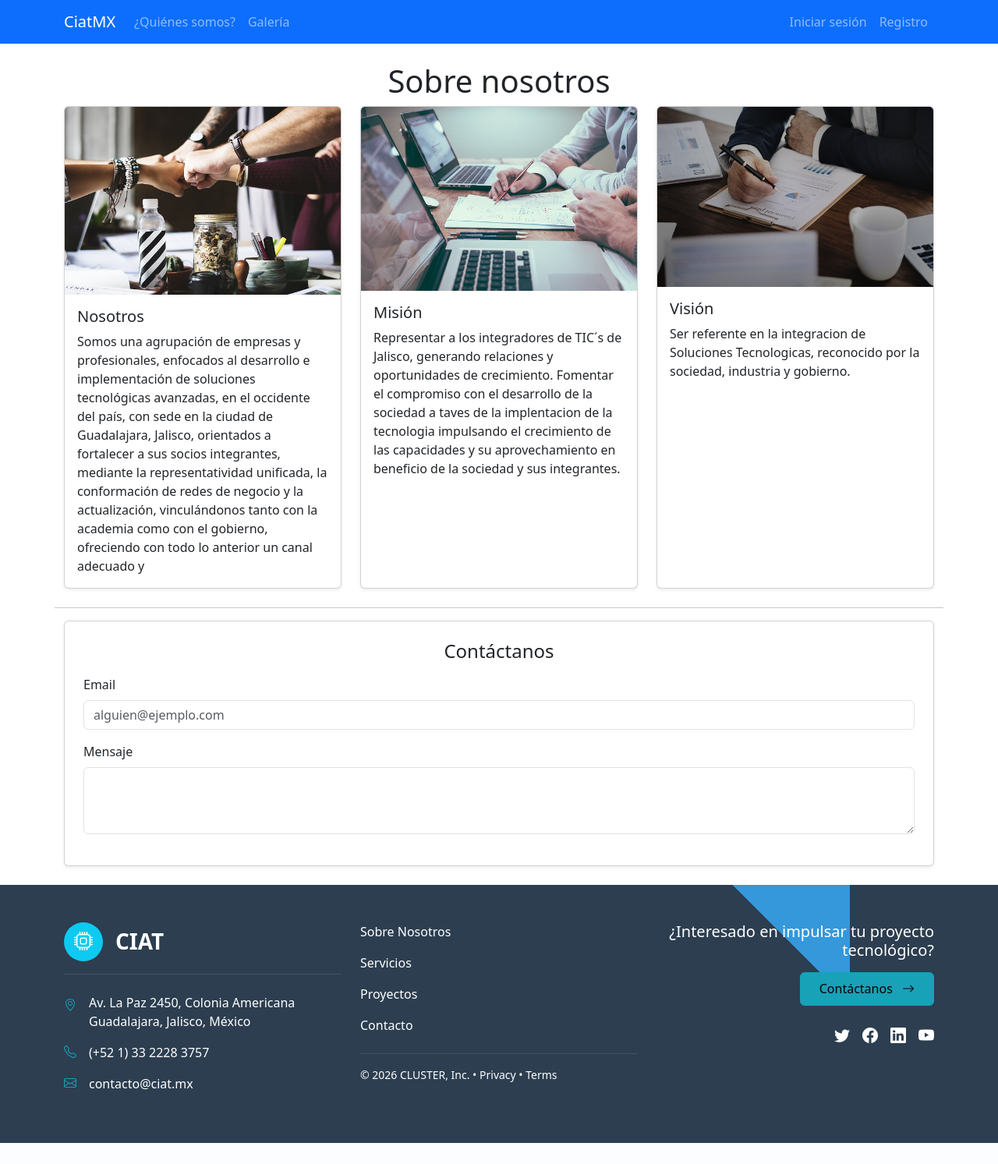
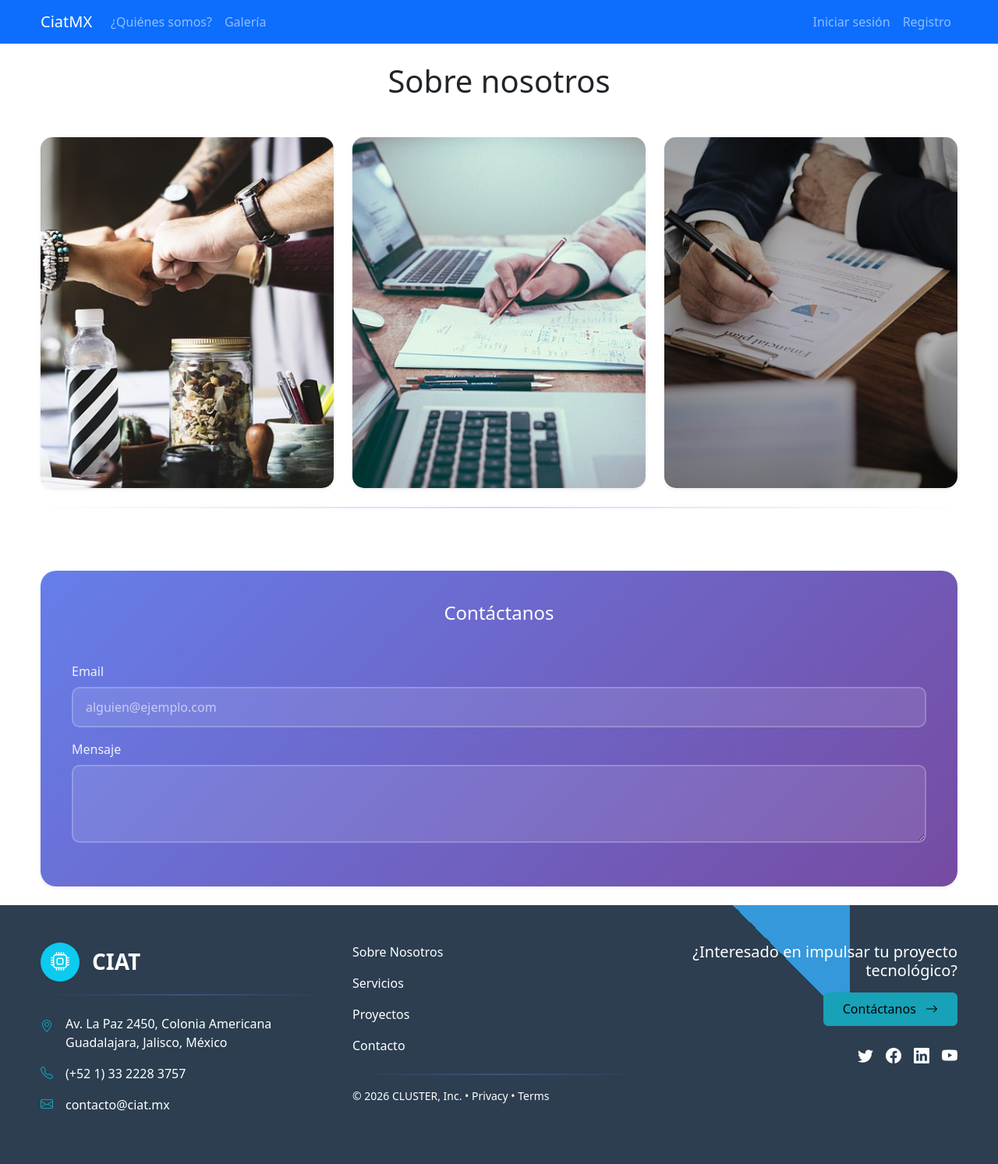
Before and after one commit to rubendcdev/cluster-webapp, a Flask app: page /about in a window 1280 px wide. Shown: the whole page at 78% size. Before the commit the page ends 1466 px from the top, so only its background shows below. Run offline with Flask 3, Linux system fonts and the light colour scheme.

Commit message:
Implementación de diseño sobre nosotros

```diff
--- /dev/null
+++ b/app/static/css/about.css
@@ -0,0 +1,289 @@
+/* Estilos para la página About */
+
+/* Animaciones y transiciones */
+@keyframes fadeInUp {
+    from {
+        opacity: 0;
+        transform: translateY(30px);
+    }
+    to {
+        opacity: 1;
+        transform: translateY(0);
+    }
+}
+
+@keyframes pulse {
+    0%, 100% {
+        transform: scale(1);
+    }
+    50% {
+        transform: scale(1.05);
+    }
+}
+
+/* Contenedor principal */
+.container-lg {
+    max-width: 1200px;
+}
+
+/* Título principal */
+.text-center {
+    animation: fadeInUp 0.8s ease-out;
+    margin-bottom: 3rem !important;
+}
+
+.text-center h1 {
+    font-size: 2.5rem;
+    font-weight: 700;
+    background: linear-gradient(135deg, #667eea 0%, #764ba2 100%);
+    -webkit-background-clip: text;
+    -webkit-text-fill-color: transparent;
+    background-clip: text;
+    margin-bottom: 1rem;
+    position: relative;
+}
+
+.text-center h1::after {
+    content: '';
+    position: absolute;
+    bottom: -10px;
+    left: 50%;
+    transform: translateX(-50%);
+    width: 80px;
+    height: 4px;
+    background: linear-gradient(135deg, #667eea 0%, #764ba2 100%);
+    border-radius: 2px;
+}
+
+/* Tarjetas mejoradas */
+.card {
+    border: none;
+    border-radius: 15px;
+    overflow: hidden;
+    transition: all 0.3s ease;
+    animation: fadeInUp 0.8s ease-out backwards;
+    height: 100%;
+    position: relative;
+    cursor: pointer;
+}
+
+.card:nth-child(1) { animation-delay: 0.2s; }
+.card:nth-child(2) { animation-delay: 0.4s; }
+.card:nth-child(3) { animation-delay: 0.6s; }
+
+.card:hover {
+    transform: translateY(-10px);
+    box-shadow: 0 20px 40px rgba(0,0,0,0.15);
+}
+
+.card-fixed {
+    position: relative;
+    overflow: hidden;
+}
+
+/* Imágenes de las tarjetas */
+.card-img-fixed {
+    height: 450px;
+    object-fit: cover;
+    transition: all 0.6s cubic-bezier(0.4, 0, 0.2, 1);
+    width: 100%;
+    display: block;
+}
+
+.card:hover .card-img-fixed {
+    transform: scale(1.1);
+    filter: brightness(0.7);
+}
+
+/* Cuerpo de la tarjeta - Overlay */
+.card-body {
+    padding: 2rem 2rem 2rem 2rem;
+    background: linear-gradient(135deg, rgba(0,0,0,0.8) 0%, rgba(0,0,0,0.9) 100%);
+    position: absolute;
+    top: 0;
+    left: 0;
+    right: 0;
+    height: 100%;
+    display: flex;
+    flex-direction: column;
+    justify-content: flex-start;
+    z-index: 2;
+    opacity: 0;
+    transform: translateY(30px);
+    transition: all 0.5s cubic-bezier(0.4, 0, 0.2, 1);
+    padding-top: 3rem;
+}
+
+.card:hover .card-body {
+    opacity: 1;
+    transform: translateY(0);
+}
+
+.card-title {
+    font-size: 1.6rem;
+    font-weight: 700;
+    color: #ffffff;
+    margin-bottom: 1rem;
+    position: relative;
+    padding-bottom: 0.8rem;
+    transform: translateY(20px);
+    opacity: 0;
+    transition: all 0.5s cubic-bezier(0.4, 0, 0.2, 1) 0.1s;
+}
+
+.card:hover .card-title {
+    transform: translateY(0);
+    opacity: 1;
+}
+
+.card-title::after {
+    content: '';
+    position: absolute;
+    bottom: 0;
+    left: 0;
+    width: 0;
+    height: 3px;
+    background: linear-gradient(135deg, #667eea 0%, #764ba2 100%);
+    border-radius: 2px;
+    transition: width 0.5s cubic-bezier(0.4, 0, 0.2, 1) 0.2s;
+}
+
+.card:hover .card-title::after {
+    width: 60px;
+}
+
+.card-text {
+    color: rgba(255,255,255,0.9);
+    line-height: 1.6;
+    font-size: 0.95rem;
+    transform: translateY(20px);
+    opacity: 0;
+    transition: all 0.5s cubic-bezier(0.4, 0, 0.2, 1) 0.3s;
+}
+
+.card:hover .card-text {
+    transform: translateY(0);
+    opacity: 1;
+}
+
+/* Separador */
+hr {
+    border: 0;
+    height: 2px;
+    background: linear-gradient(90deg, transparent, #667eea, transparent);
+    margin: 3rem 0;
+    opacity: 0.3;
+}
+
+/* Formulario de contacto */
+form.card {
+    background: linear-gradient(135deg, #667eea 0%, #764ba2 100%);
+    color: white;
+    animation: fadeInUp 1s ease-out backwards;
+    animation-delay: 0.8s;
+    border-radius: 20px;
+    padding: 2.5rem !important;
+}
+
+form.card h4 {
+    color: white;
+    font-weight: 600;
+    margin-bottom: 2rem;
+}
+
+form.card .form-label {
+    color: rgba(255,255,255,0.9);
+    font-weight: 500;
+    margin-bottom: 0.5rem;
+}
+
+form.card .form-control {
+    background: rgba(255,255,255,0.1);
+    border: 2px solid rgba(255,255,255,0.2);
+    color: white;
+    border-radius: 10px;
+    padding: 0.75rem 1rem;
+    transition: all 0.3s ease;
+}
+
+form.card .form-control:focus {
+    background: rgba(255,255,255,0.15);
+    border-color: rgba(255,255,255,0.5);
+    color: white;
+    box-shadow: 0 0 0 0.25rem rgba(255,255,255,0.1);
+}
+
+form.card .form-control::placeholder {
+    color: rgba(255,255,255,0.6);
+}
+
+/* Botón de envío (si se agrega) */
+.btn-submit {
+    background: white;
+    color: #667eea;
+    border: none;
+    padding: 0.75rem 2rem;
+    border-radius: 50px;
+    font-weight: 600;
+    transition: all 0.3s ease;
+    margin-top: 1rem;
+}
+
+.btn-submit:hover {
+    transform: translateY(-2px);
+    box-shadow: 0 10px 20px rgba(0,0,0,0.2);
+    color: #764ba2;
+}
+
+/* Responsive */
+@media (max-width: 768px) {
+    .text-center h1 {
+        font-size: 2rem;
+    }
+
+    .card-body {
+        padding: 1.5rem;
+    }
+
+    form.card {
+        padding: 2rem !important;
+    }
+}
+
+@media (max-width: 576px) {
+    .text-center h1 {
+        font-size: 1.75rem;
+    }
+
+    .card-title {
+        font-size: 1.25rem;
+    }
+
+    .card-text {
+        font-size: 0.9rem;
+    }
+}
+
+/* Efectos adicionales */
+.row.g-4 {
+    margin-bottom: 2rem;
+}
+
+/* Iconos decorativos */
+.card::before {
+    content: '';
+    position: absolute;
+    top: -2px;
+    left: -2px;
+    right: -2px;
+    bottom: -2px;
+    background: linear-gradient(135deg, #667eea, #764ba2, #667eea);
+    border-radius: 15px;
+    opacity: 0;
+    z-index: -1;
+    transition: opacity 0.3s ease;
+}
+
+.card:hover::before {
+    opacity: 0.1;
+}
--- a/app/templates/about.html
+++ b/app/templates/about.html
@@ -1,5 +1,9 @@
 {% extends "layout.html" %}
 {% block title %}¿Quiénes somos?{% endblock %}
+
+{% block head %}
+<link rel="stylesheet" href="{{ url_for('static', filename='css/about.css') }}">
+{% endblock %}
 
 {% block content %}
 <h1 class="text-center">Sobre nosotros</h1>
--- a/app/templates/layout.html
+++ b/app/templates/layout.html
@@ -11,6 +11,7 @@
         crossorigin="anonymous"></script>
     <meta charset="UTF-8">
     <title>{% block title %}Cluster Integradores de Alta Tecnología{% endblock %}</title>
+    {% block head %}{% endblock %}
 </head>
 
 <body>
```
Also changed, not shown: static/css/footer.css (deleted, +0 -157 lines).
